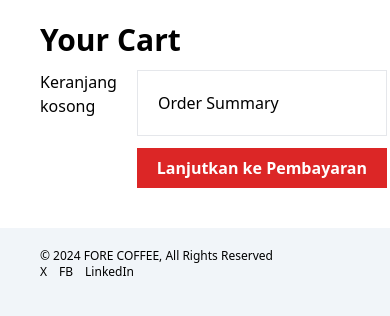
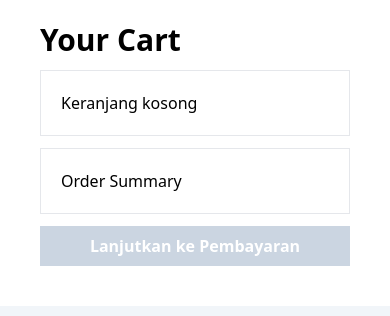
Before and after one commit to caesareza/nextjs-rumbia-ecommerce-website, a Next.js app: page /cart in a window 390 px wide. Shown: the part 190-506 px from the top of the page. Built offline with nearby package versions, Linux system fonts and the light colour scheme.

Commit message:
enhance cart page, edit css for product cart list and disable button if the cart is empty

```diff
--- a/src/pages/cart/index.tsx
+++ b/src/pages/cart/index.tsx
@@ -1,5 +1,6 @@
 import { useAtomValue } from 'jotai'
 import { cartListAtom, cartTotalAtom } from '@/store/cartAtom'
+import { clsx } from 'clsx'
 
 export default function Cart() {
     const cart = useAtomValue(cartListAtom)
@@ -10,9 +11,11 @@ export default function Cart() {
             return <>Keranjang kosong</>
         }
 
-        // eslint-disable-next-line
-        return cart?.map((item: any, index: number) => (
-            <div className="item flex space-x-3" key={index}>
+        return cart?.map((item) => (
+            <div
+                className="item flex space-x-3 border-b pb-5 mb-5 last:p-0 last:m-0 last:border-none"
+                key={item.id}
+            >
                 <div className="w-36 h-36">
                     <img
                         src="https://static.fore.coffee/product/Americano%20Iced.jpg"
@@ -22,7 +25,7 @@ export default function Cart() {
                 </div>
                 <div>
                     <h2 title="Iced Americano" className="font-bold text-xl">
-                        {item.name}
+                        {item.title}
                     </h2>
                     <div>Regular - Ice</div>
                     <div>Quantity: 1</div>
@@ -36,13 +39,19 @@ export default function Cart() {
             <h1 title="Your Cart" className="text-3xl font-bold mb-3">
                 Your Cart
             </h1>
-            <div className="flex space-x-5">
-                <div className="w-full">{cartRenderer()}</div>
-                <div className="flex-none">
-                    <div className="summary border w-[250px] p-5 mb-3">
+            <div className="flex flex-col space-y-3 md:flex-row md:space-x-5 md:space-y-0">
+                <div className="w-full border p-5">{cartRenderer()}</div>
+                <div className="w-full md:flex-none md:w-[250px]">
+                    <div className="summary border p-5 mb-3">
                         <h1>Order Summary</h1>
                     </div>
-                    <button className="w-full bg-red-600 p-2 text-white font-bold">
+                    <button
+                        className={clsx(
+                            'w-full bg-red-600 p-2 text-white font-bold',
+                            cartTotal === 0 && 'disabled:bg-slate-300'
+                        )}
+                        disabled={cartTotal === 0}
+                    >
                         Lanjutkan ke Pembayaran
                     </button>
                 </div>
--- a/src/store/cartAtom.ts
+++ b/src/store/cartAtom.ts
@@ -1,9 +1,8 @@
 import { atom } from 'jotai'
 import { atomWithStorage } from 'jotai/utils'
+import { ProductProps } from '@/api/product/types'
 
-export const cartListAtom = atomWithStorage<
-    Array<{ id: number; name: string }>
->('cart', [])
+export const cartListAtom = atomWithStorage<ProductProps[]>('cart', [])
 export const cartTotalAtom = atom<number>((get) => get(cartListAtom).length)
 // export const cartTotalPriceAtom = atom<number>((get) => {
 //     let total = 0
```
Also changed, not shown: src/api/product/types.ts (+4 -4 lines).
